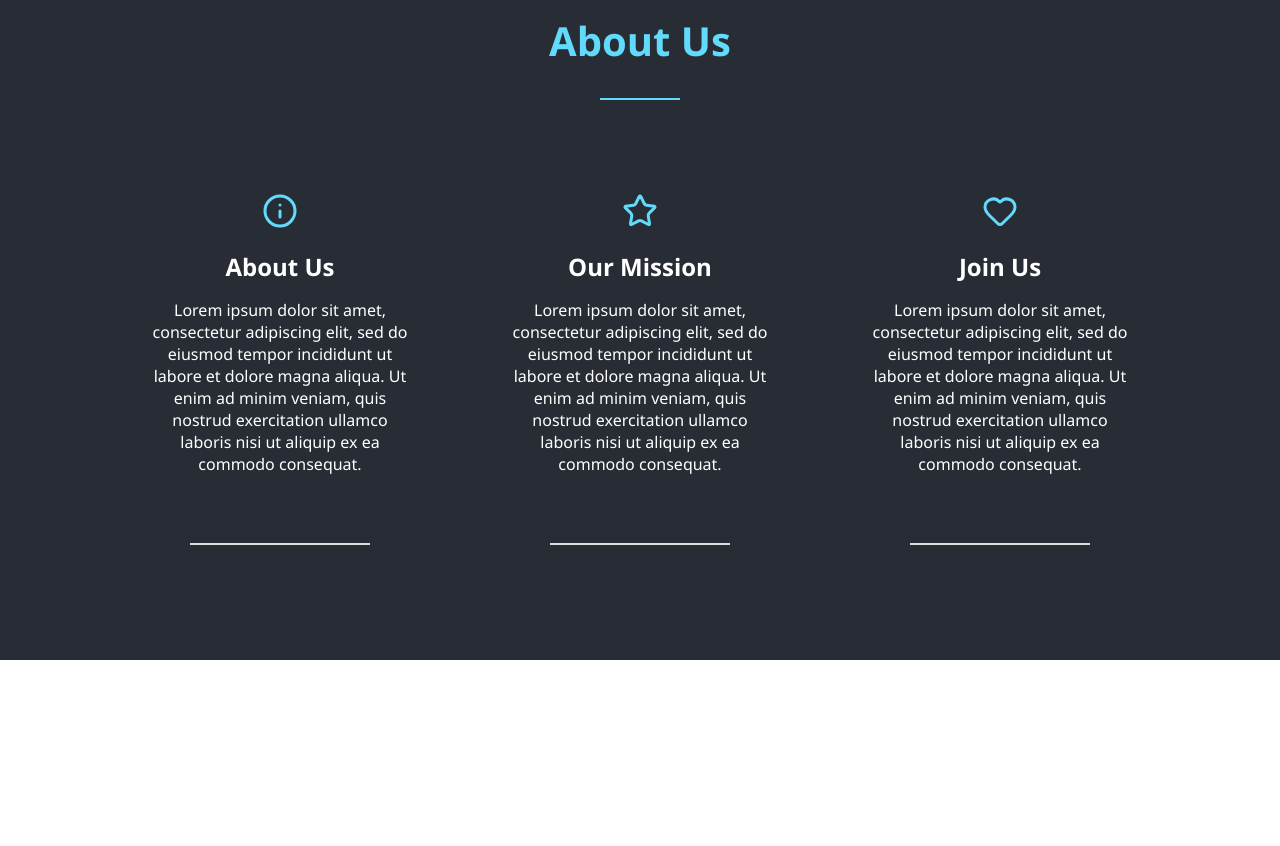
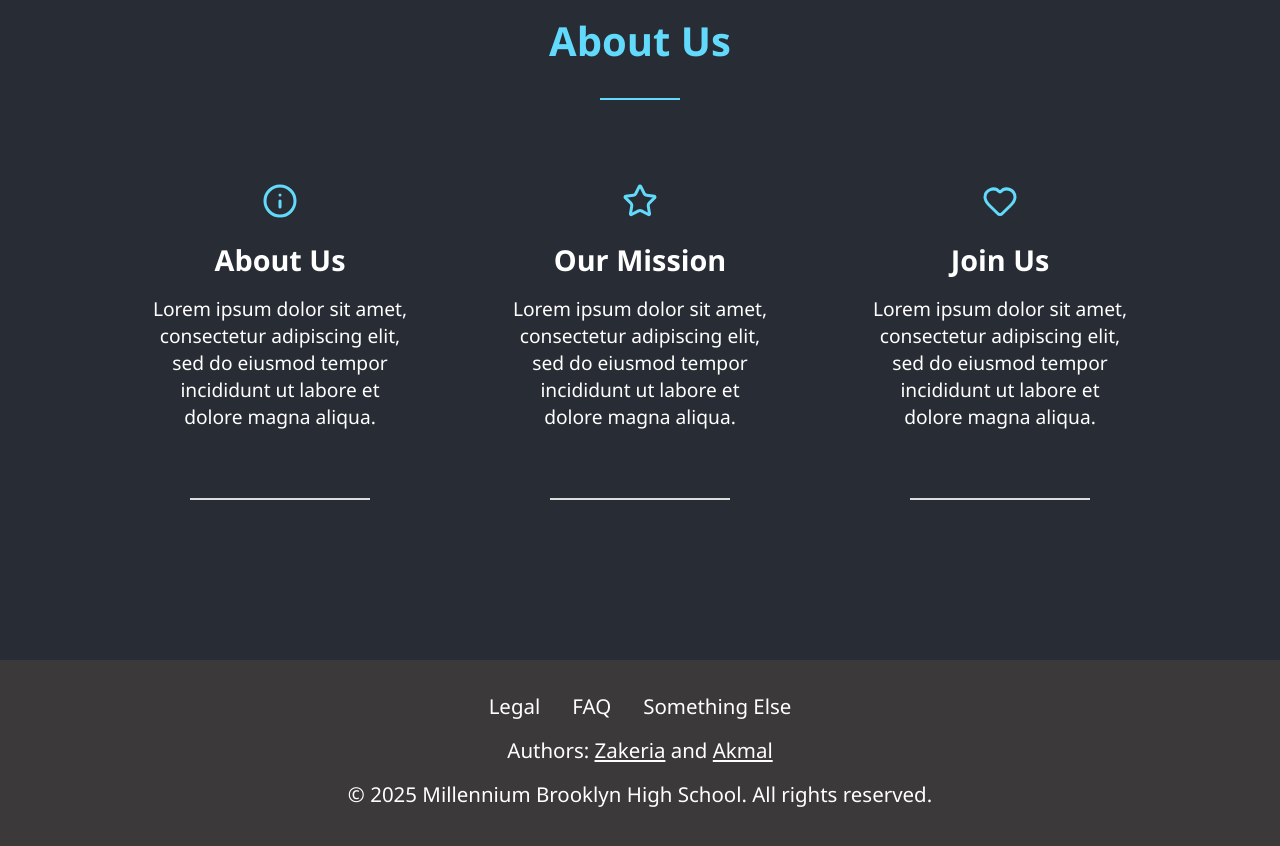
Before and after one commit to akmalm07/Hackathon-Showcase-Website, a React (Create React App) app in the folder frontend/: page / in a window 1280 px wide. Shown: the part 860-1706 px from the top of the page. Before the commit the page ends 1520 px from the top, so only its background shows below. Built offline with nearby package versions, Linux system fonts and the light colour scheme.

Commit message:
Added a footer. Must implement a legal page. Also added a modal for mobile users to access the navbar dashboard

```diff
--- a/frontend/src/About.js
+++ b/frontend/src/About.js
@@ -1,5 +1,3 @@
-//import { useEffect, useRef, useState } from "react";
-//import { Link } from 'react-router-dom';
 import "./style/about.css"
 import "./style/seporator.css"
 
@@ -32,25 +30,19 @@ function AboutSection()
                 <Separator
                     title="About Us"
                     text="Lorem ipsum dolor sit amet, consectetur adipiscing elit,
-                        sed do eiusmod tempor incididunt ut labore et dolore magna aliqua.
-                        Ut enim ad minim veniam, quis nostrud exercitation ullamco laboris
-                        nisi ut aliquip ex ea commodo consequat."
+                        sed do eiusmod tempor incididunt ut labore et dolore magna aliqua."
                     Icon={Info}
                 />
                 <Separator
                     title="Our Mission"
                     text="Lorem ipsum dolor sit amet, consectetur adipiscing elit,
-                        sed do eiusmod tempor incididunt ut labore et dolore magna aliqua.
-                        Ut enim ad minim veniam, quis nostrud exercitation ullamco laboris
-                        nisi ut aliquip ex ea commodo consequat."
+                        sed do eiusmod tempor incididunt ut labore et dolore magna aliqua."
                     Icon={Star}
                 />
                 <Separator
                     title="Join Us"
                     text="Lorem ipsum dolor sit amet, consectetur adipiscing elit,
-                        sed do eiusmod tempor incididunt ut labore et dolore magna aliqua.
-                        Ut enim ad minim veniam, quis nostrud exercitation ullamco laboris
-                        nisi ut aliquip ex ea commodo consequat."
+                        sed do eiusmod tempor incididunt ut labore et dolore magna aliqua."
                         Icon={Heart}
                 />
             </div>
--- a/frontend/src/App.js
+++ b/frontend/src/App.js
@@ -2,6 +2,7 @@ import { BrowserRouter as Router, Routes, Route } from 'react-router-dom';
 import FAQ from './FAQ';
 import Home from './Home';
 import About from './About';
+import Footer from './Footer';
 
 
 
@@ -14,6 +15,9 @@ export default function App() {
           <>
            <Home />
            <About />
+
+           <Footer />
+
           </>
         } />
         <Route path="/faq" element=
--- /dev/null
+++ b/frontend/src/Footer.js
@@ -0,0 +1,16 @@
+import "./style/footer.css";
+
+export default function Footer()
+{
+    return (
+        <footer>
+            <ul>
+                <li><a href="/legal">Legal</a></li>
+                <li><a href="/">FAQ</a></li>
+                <li><a href="/ai">Something Else</a></li>
+            </ul>
+            <p>Authors: <a href="#">Zakeria</a> and <a href="#">Akmal</a></p>
+            <p>&copy; 2025 Millennium Brooklyn High School. All rights reserved.</p>
+        </footer>
+    );
+}
--- a/frontend/src/Home.js
+++ b/frontend/src/Home.js
@@ -5,51 +5,87 @@ import logo from './logo.svg';
 import videoFile from './vendors/coding-vid.mp4';
 
 
-function NavBar()
-{
+function NavbarList({ setModal = () => {} }) {
+
+  return (
+  <>
+    <ul>
+      <li><a onClick={() => setModal(false)} href="#About-Sec">About</a></li>
+      <li><a onClick={() => setModal(false)} target="_blank" rel="noopener noreferrer" href="TODO: Make google form">Join</a></li>
+      <li><Link to="/faq" onClick={() => setModal(false)}>FAQ</Link></li>
+      <li><Link to="/ai" onClick={() => setModal(false)}>Chat with Bot</Link></li>
+    </ul>
+  </>
+  );
+}
+
+
+function NavBar() {
   const [flipped, setFlipped] = useState(false);
+  const [scrolled, setScrolled] = useState(false);
+  const [isDialogOpen, setIsDialogOpen] = useState(false);
+  const [isDialogAnimating, setIsDialogAnimating] = useState(false);
 
-  const toggleNavbar = () => {
-    setFlipped(!flipped);
+  // Scroll detection
+  useEffect(() => {
+    const handleScroll = () => setScrolled(window.scrollY > 0);
+    window.addEventListener("scroll", handleScroll);
+    return () => window.removeEventListener("scroll", handleScroll);
+  }, []);
+
+  // Toggle navbar and modal
+  const toggleNavBar = () => {
+    setFlipped((prev) => !prev);
+    if (!isDialogOpen) {
+      setIsDialogOpen(true);
+      // Start animation after mount
+      setTimeout(() => setIsDialogAnimating(true), 10);
+    } else {
+      closeModalAnimation();
+    }
   };
 
-  const [scrolled, setScrolled] = useState(true);
+  // Close modal with animation
+  const closeModalAnimation = () => {
+    setIsDialogAnimating(false); // start exit animation
+    setTimeout(() => setIsDialogOpen(false), 350); // unmount after animation
+  };
 
-  useEffect(() =>
-      {
-          const handleScroll = () =>
-          {
-              setScrolled(window.scrollY > 0);
-          };
-
-          window.addEventListener("scroll", handleScroll);
-
-          return () => window.removeEventListener("scroll", handleScroll);
-      }, []);
+  // Overlay click handler
+  const closeModal = (e) => {
+    if (e.target.classList.contains("modal-overlay")) {
+      toggleNavBar();
+    }
+  };
 
   return (
     <header>
       <div className={`nav-bar ${scrolled ? "scrolled" : ""}`}>
         <img className="logo" src={logo} alt="Logo" />
 
-        <ul>
-          <li><a href="#About-Sec">About</a></li>
-          <li><a target="_blank" rel="noopener noreferrer" href="TODO: Make google form">Join</a></li>
-          <li><Link to="/faq">FAQ</Link></li>
-          <li><Link to="/ai">Chat with Bot</Link></li>
-        </ul>
+        <NavbarList />
 
         <button
           id="toggle-bars"
           className={flipped ? "spin" : ""}
-          onClick={toggleNavbar}
+          onClick={toggleNavBar}
         >
           ☰
         </button>
       </div>
+
+      {isDialogOpen && (
+        <div className={`modal-overlay ${isDialogAnimating ? "active" : ""}`} onClick={closeModal}>
+          <div className={`modal ${isDialogAnimating ? "fly-out-in" : ""}`}>
+            <h2>Dashboard</h2>
+            <NavbarList setModal={setIsDialogAnimating} />
+          </div>
+        </div>
+      )}
     </header>
   );
 }
+
 
 
 //Global variables for the typing effect
@@ -61,7 +97,7 @@ const newWordDelay = 1500;
 
 function HomeFront() {
 
-//Typing effect logic
+// --Typing effect logic
   const typedTextRef = useRef(null);
   const typingTimeout = useRef(null);
   const erasingTimeout = useRef(null);
@@ -103,7 +139,7 @@ function HomeFront() {
       clearTimeout(erasingTimeout.current);
     };
   }, []);
-
+  // --Typing effect logic end
 
 
   return (
--- /dev/null
+++ b/frontend/src/style/footer.css
@@ -0,0 +1,41 @@
+@import url("./root.css");
+
+footer {
+  background-color: var(--footer-background-color);
+  color: var(--footer-text-color);
+  text-align: center;
+  padding: 2rem;
+  position: relative;
+  height: auto;
+  bottom: 0;
+}
+
+footer ul {
+  display: flex;
+  justify-content: center;
+  padding: 0;
+  margin: 0;
+}
+
+footer a {
+  color: var(--footer-text-color);
+  text-decoration: none;
+  font-size: var(--font-size);
+  text-decoration: underline;
+  color: var(--footer-text-color);
+
+}
+
+footer ul li {
+  margin: 0 1rem;
+}
+
+footer ul li a {
+  color: var(--footer-text-color);
+  text-decoration: none;
+  transition: color 0.3s;
+}
+
+footer ul li a:hover {
+  color: var(--secondary-color);
+}
--- a/frontend/src/style/root.css
+++ b/frontend/src/style/root.css
@@ -7,10 +7,40 @@
   --secondary-color-darker: #599caf;
   --font-size: clamp(1rem, 1.6vw, 1.5rem); /* p tag */
   --font-size-large: clamp(1.8rem, 3.5vw, 2.5rem);  /* h1 tag */
+  --font-size-medium: clamp(1.4rem, 2.5vw, 1.8rem);  /* h2 tag */
 
+  --footer-background-color: #3b3939;
+  --footer-text-color: var(--text-color);
   --nav-background-color-scrolled: #4c5362;
   --about-background-color: var(--nav-background-color);
 }
+
+/* --- ANIMATIONS --- */
+
+/* -- Flying animation for home-front-content
+@keyframes flyIn {
+  from {
+    transform: translateY(-200px);
+    opacity: 0;
+  }
+  to {
+    transform: translateY(0);
+    opacity: 1;
+  }
+}
+*/
+
+
+
+@keyframes blink
+{
+  50% {
+    opacity: 0;
+  }
+}
+
+
+/* --- Global Configs --- */
 
 html, body {
   scroll-behavior: smooth;
@@ -21,6 +51,12 @@ html, body {
   color: var(--text-color);
 }
 
+ul {
+  list-style: none;
+  padding: 0;
+  margin: 0;
+}
+
 section
 {
   padding: 5vh 5vw;
@@ -28,6 +64,7 @@ section
 
 a
 {
+  color: var(--text-color);
   text-decoration: none;
 }
 
@@ -42,6 +79,48 @@ h1
 p {
   margin: 1rem 0;
   font-size: var(--font-size);
+}
+
+
+/* --- Modal Styles --- */
+
+.modal-overlay {
+  position: fixed;
+  inset: 0;
+  display: flex;
+  align-items: center;
+  justify-content: center;
+  z-index: 1000;
+  transition: backdrop-filter 0.3s ease-in-out;
+}
+
+.modal-overlay.active {
+  backdrop-filter: blur(8px);
+}
+
+.modal {
+  border: none;
+  border-radius: 12px;
+  padding: 1rem 2rem;
+  gap: 10px;
+  font-size: var(--font-size);
+  background-color: var(--background-color);
+  color: var(--text-color);
+  box-shadow: 0 4px 20px rgba(0,0,0,0.3);
+
+  /* Flying effect only */
+  transform: translateY(-200%);
+  transition: transform 0.45s cubic-bezier(0.4, 0, 0.2, 1);
+}
+
+.fly-out-in {
+  transform: translateY(0);
+}
+
+
+.modal h2 {
+  margin: 2rem;
+  font-size: var(--font-size-medium);
 }
 
 .nav-bar
@@ -74,9 +153,6 @@ p {
 
 .nav-bar ul
 {
-  list-style: none;
-  padding: 0;
-  margin: 0;
   display: flex;
   text-decoration: none;
   margin-left: auto;
@@ -85,14 +161,16 @@ p {
 
 }
 
-.nav-bar ul li
+.nav-bar ul li,
+.modal ul li
 {
   margin: 1rem 2rem;
   display: flex;
   align-items: center;
 }
 
-.nav-bar ul li a
+.nav-bar ul li a,
+.modal ul li a
 {
   color: var(--text-color);
   text-decoration: none;
@@ -100,7 +178,8 @@ p {
   transition: 0.2s color ease-in-out;
 }
 
-.nav-bar ul li a:hover
+.nav-bar ul li a:hover,
+.modal ul li a:hover
 {
   color: var(--secondary-color);
   text-decoration: none;
@@ -116,6 +195,7 @@ p {
   right: 0;
   transition: transform 0.5s;
 }
+
 
 .nav-bar #toggle-bars.spin
 {
@@ -172,6 +252,7 @@ p {
   padding: 3rem;
   text-align: center;
   color: var(--text-color);
+  /*animation: 0.5s flyIn ease-in-out;   -- Would you like a flyig animation ?*/
 }
 
 .home-front-content .typed-text
@@ -203,13 +284,6 @@ p {
   background-color: var(--secondary-color-darker);
 }
 
-@keyframes blink
-{
-  50% {
-    opacity: 0;
-  }
-}
-
 
 @media (max-width: 800px) {
 
--- a/frontend/src/style/seporator.css
+++ b/frontend/src/style/seporator.css
@@ -3,12 +3,12 @@
   gap: clamp(20px, 10vw, 60px);
   justify-content: center;
   flex-wrap: wrap;
-  padding: 0 10px;
+  padding: 10px 10px 30px 10px;
 }
 
 .separator {
   text-align: center;
-  margin: 40px 0;
+  margin: 20px 0 40px;
   padding: 20px;
   flex: 1 1 250px;
   min-width: 200px;
@@ -31,13 +31,13 @@
 }
 
 .separator-title {
-  font-size: clamp(1.2rem, 2.5vw, 1.5rem);
+  font-size: clamp(1.2rem, 2.5vw, 1.8rem);
   font-weight: 600;
   margin: 16px 0;
 }
 
 .separator-text {
-  font-size: clamp(0.9rem, 1.5vw, 1rem);
+  font-size: clamp(1rem, 1.5vw, 1.4rem);
   color: var(--text-color, #555);
   margin: 8px 0;
 }
```
